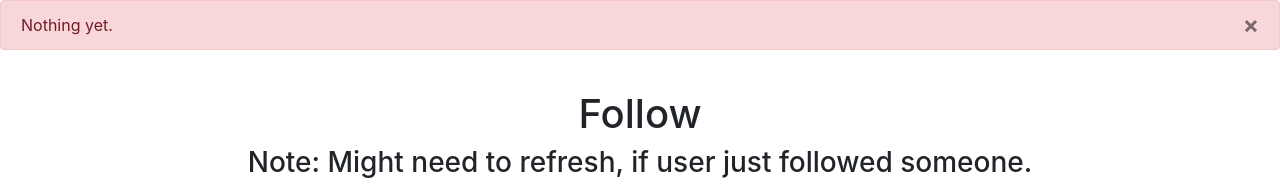
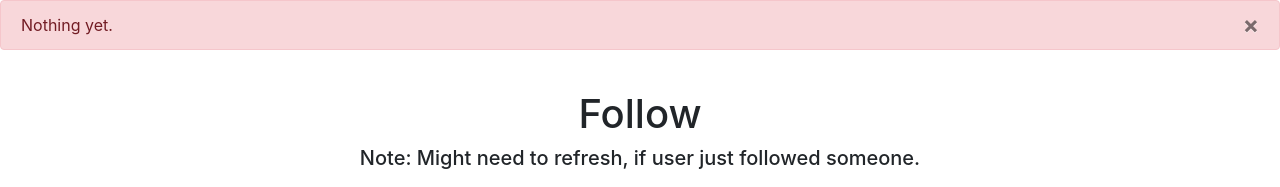
Before and after one commit to ImponedSoftware/COMP440Project1, a Flask app: page /display_follower in a window 1280 px wide. Shown: the part 56-243 px from the top of the page. Run offline with Flask 2, Linux system fonts and the light colour scheme; the visitor is signed in with stand-in values (Sample User, id 1); data that the repository does not hold is empty; some libraries are stand-ins or nearby versions.

Commit message:
Update display_follower.html

```diff
--- a/website/templates/display_follower.html
+++ b/website/templates/display_follower.html
@@ -16,7 +16,7 @@
 
 <br />
 <h1 style="text-align: center;">Follow</h1>
-    <h3 style="text-align: center;">Note: Might need to refresh, if user just followed someone.</h3>
+    <h5 style="text-align: center;">Note: Might need to refresh, if user just followed someone.</h5>
     <div>
         <table style="font-size: 18pt; margin-left: auto; margin-right: auto; text-align: center;">
             <thead>
```
